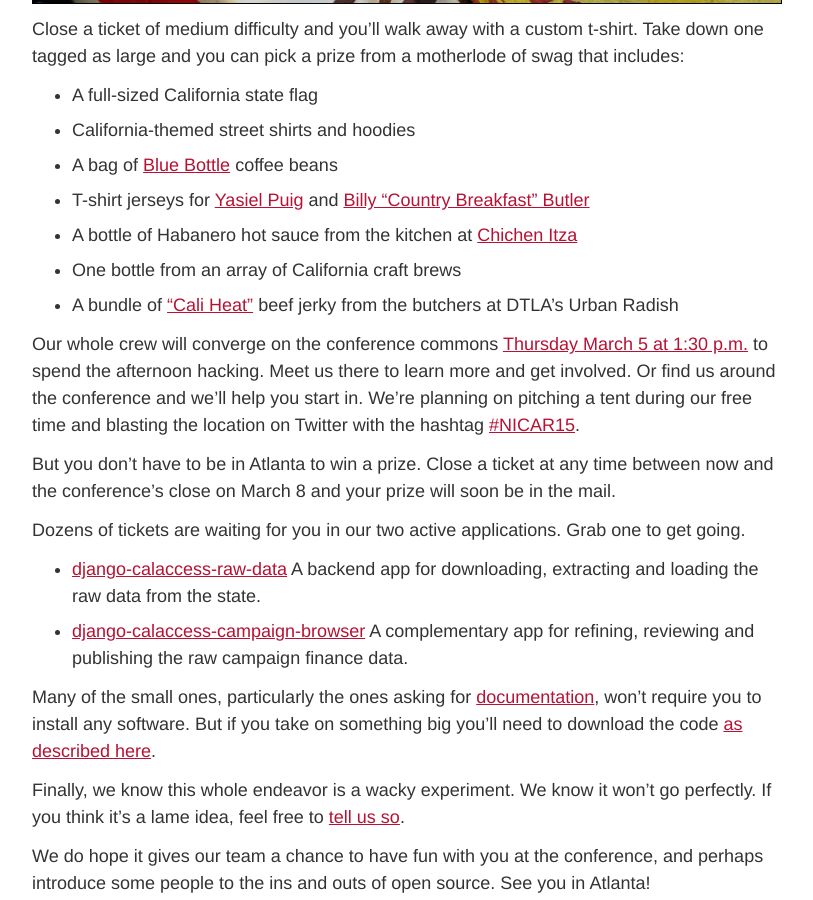
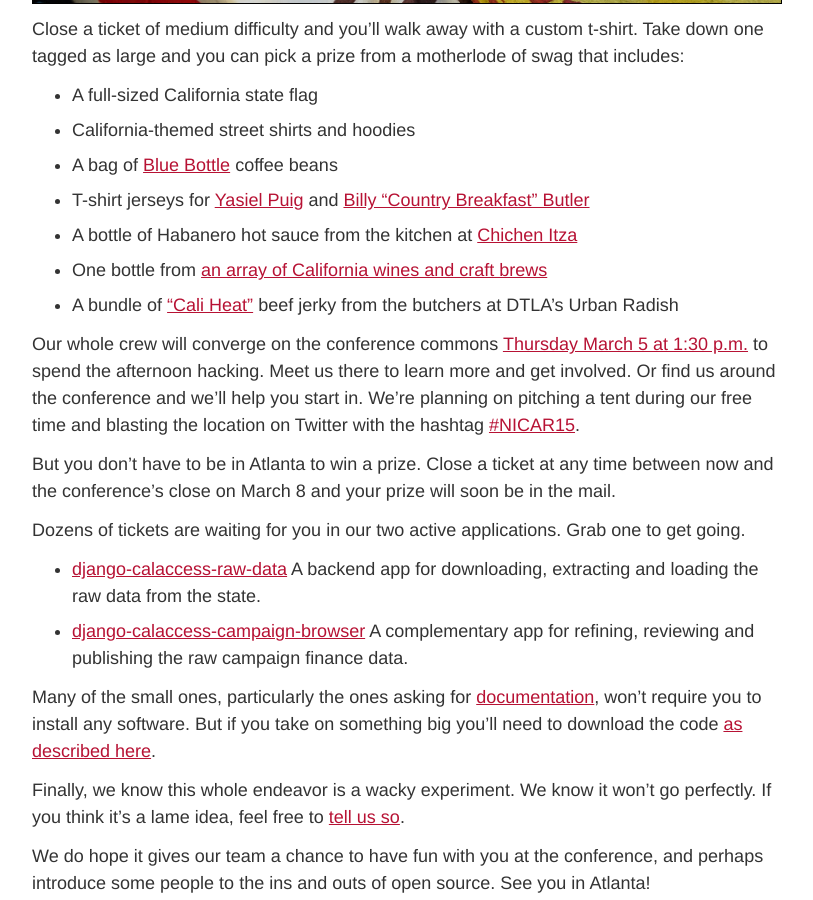
Before and after one commit to palewire/californiacivicdata.org, a Jekyll site: the page built from _posts/2015-02-26-code-rush.markdown, in a window 1280 px wide and 900 px high, scrolled down 1038 px. Shown: the whole window, without its empty margins (233-1046 px from the left). Built offline with Jekyll 4.4.1, drawn with Linux system fonts in a browser that asks for light colours.

Commit message:
Added bottle link from @aboutaaron

```diff
--- a/_posts/2015-02-26-code-rush.markdown
+++ b/_posts/2015-02-26-code-rush.markdown
@@ -30,7 +30,7 @@
 * A bag of [Blue Bottle](https://bluebottlecoffee.com/) coffee beans
 * T-shirt jerseys for [Yasiel Puig](https://www.youtube.com/watch?v=lHQ7FwJQtN8) and [Billy "Country Breakfast" Butler](http://mlbfancave.mlb.com/fancave/blog/article.jsp?content=article&content_id=97702752)
 * A bottle of Habanero hot sauce from the kitchen at [Chichen Itza](http://www.yelp.com/biz/chichen-itza-restaurant-los-angeles)
-* One bottle from an array of California craft brews
+* One bottle from [an array of California wines and craft brews](https://twitter.com/aboutaaron/status/572606754447486977)
 * A bundle of ["Cali Heat"](https://www.facebook.com/UrbanRadish/photos/a.543224689066101.1073741831.210765495645357/580415545347015/?type=1&permPage=1) beef jerky from the butchers at DTLA's Urban Radish
 
 Our whole crew will converge on the conference commons [Thursday March 5 at 1:30 p.m.](http://ire.org/events-and-training/event/1494/1829/) to spend the afternoon hacking. Meet us there to learn more and get involved. Or find us around the conference and we'll help you start in. We're planning on pitching a tent during our free time and blasting the location on Twitter with the hashtag [#NICAR15](https://twitter.com/search?f=realtime&q=%23NICAR15&src=tyah).
```
